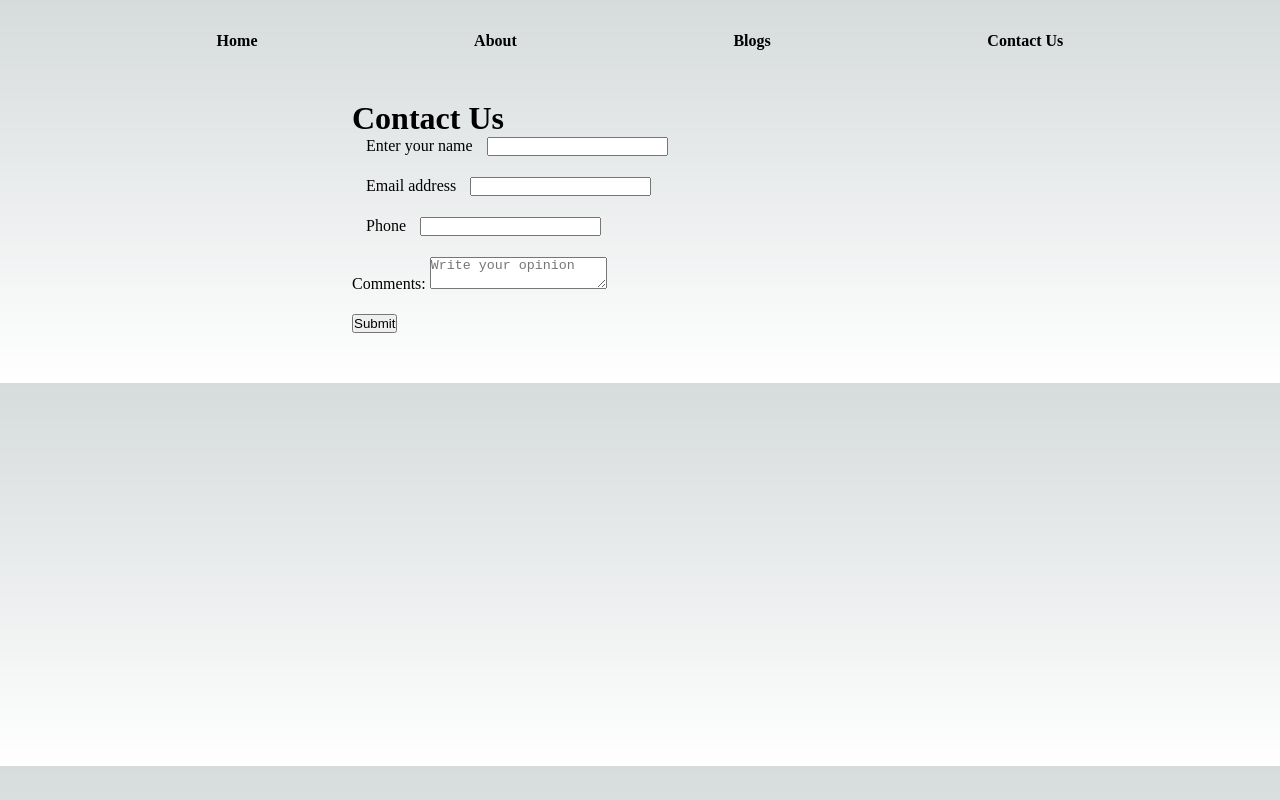
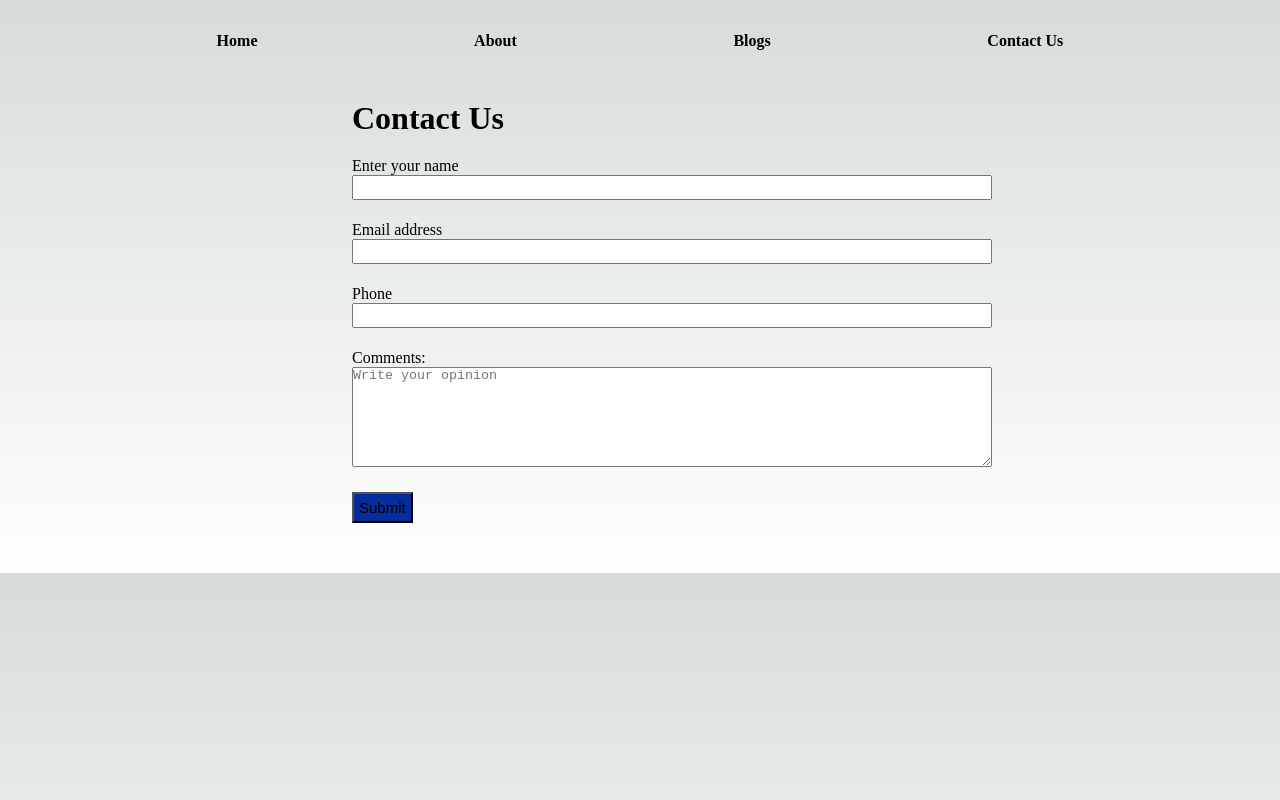
Before and after one commit to Nijanshu/Blog-Next.js, a Next.js app: page /contact in a window 1280 px wide. Built offline with nearby package versions, Linux system fonts and the light colour scheme.

Commit message:
Improved aesthetics

```diff
--- a/pages/blog.js
+++ b/pages/blog.js
@@ -36,7 +36,7 @@ const Blog = (props) => {
         <h2 className={styles.title}>{blog.title}</h2>
       </Link>
       <span>Date: {formattedDate}</span>
-      <div className={styles.desc}>{blog.description.substr(0, 500)}...</div>
+      <div className={styles.desc}>{blog.description.substr(0, 500)}... <a className={styles.link} href={`/blogpost/${blog._id}`}>Read Full Article</a> </div>
     </div>
   );
 })}
--- a/pages/contact.js
+++ b/pages/contact.js
@@ -50,30 +50,30 @@ const Contact = () => {
 
     return <div className={styles.container}>
          <Head>
-        <title>Contact Us</title>
+        <title >Contact Us</title>
         <meta name="description" content="Contact Us" />
         <meta name="viewport" content="width=device-width, initial-scale=1" />
         <link rel="icon" href="/inBlog.png" />
       </Head>
-        <h1>Contact Us</h1>
+        <h1 className={styles.head}>Contact Us</h1>
         <form onSubmit={handleSubmit}>
             <div className={styles.mb3}>
                 <label htmlFor="name" className={styles.formlabel}>Enter your name</label>
-                <input type="text" value={name} onChange={handleChange} className="form-control" id="name" name='name' aria-describedby="emailHelp" />
+                <input type="text" value={name} onChange={handleChange} className={styles.formcontrol} id="name" name='name' aria-describedby="emailHelp" />
             </div>
             <div className={styles.mb3}>
                 <label htmlFor="email" className={styles.formlabel}>Email address</label>
-                <input type="email" value={email} onChange={handleChange} className="form-control" name='email' id="email" aria-describedby="emailHelp" />
+                <input type="email" value={email} onChange={handleChange} className={styles.formcontrol} name='email' id="email" aria-describedby="emailHelp" />
             </div>
             <div className={styles.mb3}>
                 <label htmlFor="phone" className={styles.formlabel}>Phone</label>
-                <input type="phone" value={phone} onChange={handleChange} className="form-control" name='phone' id="phone" />
+                <input type="phone" value={phone} onChange={handleChange} className={styles.formcontrol} name='phone' id="phone" />
             </div>
             <div className={styles.mb3}>
-                <label htmlFor="desc">Comments: </label>
-                <textarea value={desc} onChange={handleChange} className="form-control" placeholder="Write your opinion" name='desc' id="desc" />
+                <label htmlFor="desc" className={styles.formlabel}>Comments: </label>
+                <textarea value={desc} onChange={handleChange} className={styles.textarea} placeholder="Write your opinion" name='desc' id="desc" />
             </div>
-            <button type="submit" className="btn btn-primary">Submit</button>
+            <button type="submit" className={styles.submit}>Submit</button>
         </form>
     </div>;
 };
--- a/pages/index.js
+++ b/pages/index.js
@@ -25,7 +25,7 @@ export default function Home() {
 
         <div className={styles.center}>
           <Image
-            // className={styles.logo}
+            className={styles.logo}
             src="/inBlog.png"
             alt="Next.js Logo"
             width={280}
--- a/styles/Home.module.css
+++ b/styles/Home.module.css
@@ -95,7 +95,6 @@
   justify-content: center;
   align-items: center;
   position: relative;
-  padding: 4rem 0;
 }
 
 .center::before {
@@ -123,7 +122,9 @@
 }
 
 .logo {
-  position: relative;
+  width: 250px;
+  height: 250px;
+  border-radius: 120px;
 }
 /* Enable hover only on non-touch devices */
 @media (hover: hover) and (pointer: fine) {
@@ -232,9 +233,7 @@
     filter: invert(1);
   }
 
-  .logo {
-    filter: invert(1) drop-shadow(0 0 0.3rem #ffffff70);
-  }
+
 }
 
 @keyframes rotate {
--- a/styles/blog.module.css
+++ b/styles/blog.module.css
@@ -23,6 +23,9 @@
     /* padding: 20px; */
 }
 
+.link{
+    color: rgb(58 239 239);
+}
 @media (max-width: 768px) {
     .blog {
 
--- a/styles/contact.module.css
+++ b/styles/contact.module.css
@@ -1,6 +1,10 @@
 .container {
     max-width: 45vw;
     margin: 50px auto;
+}
+
+.head{
+    margin-bottom: 20px;
 }
 
 .mb3 {
@@ -8,5 +12,22 @@
 }
 
 .formlabel {
-    margin: 0px 14px;
+    display: block;
 }
+
+.formcontrol {
+    width: 50vw;
+    height: 25px;
+}
+
+.textarea{
+    width: 50vw;
+    height: 100px;
+}
+
+.submit{
+    font-size: 15px;
+    cursor: pointer;
+    padding: 5px;
+    background-color: rgb(7, 44, 155);
+}
```
